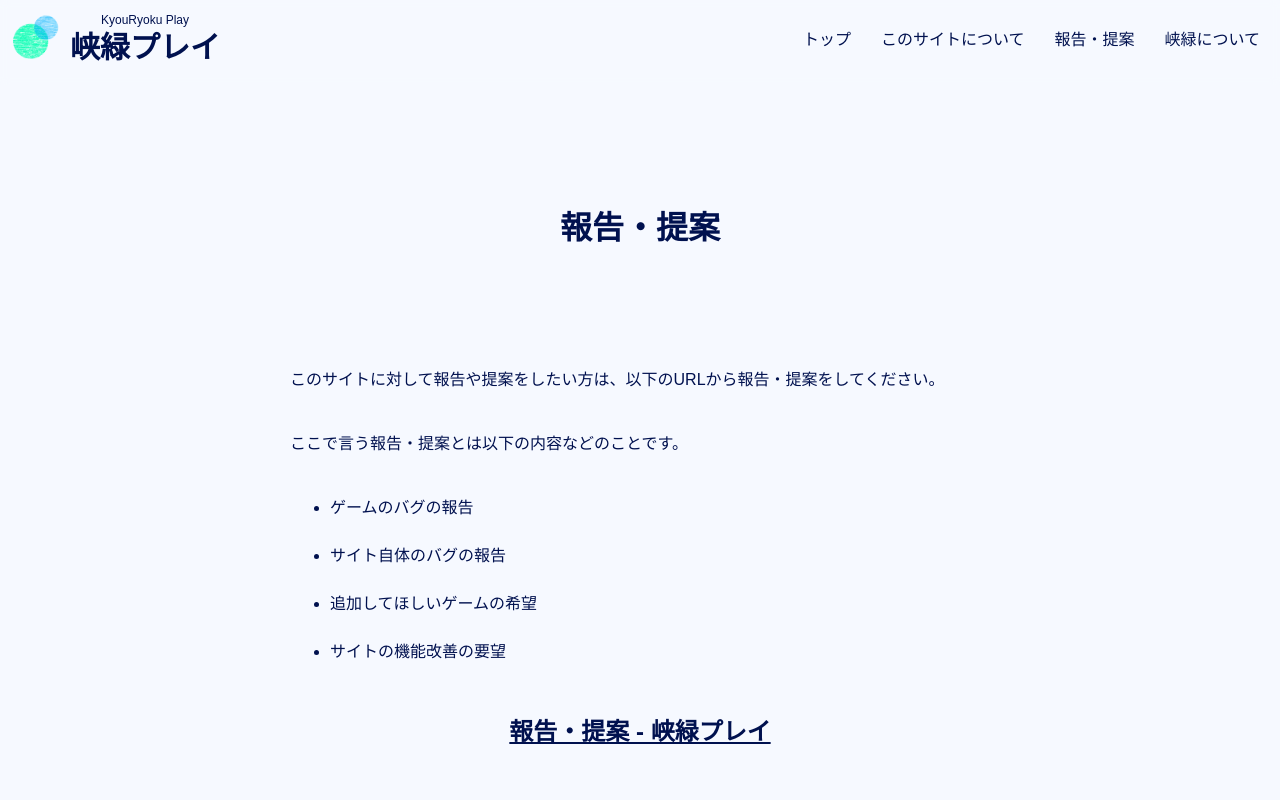
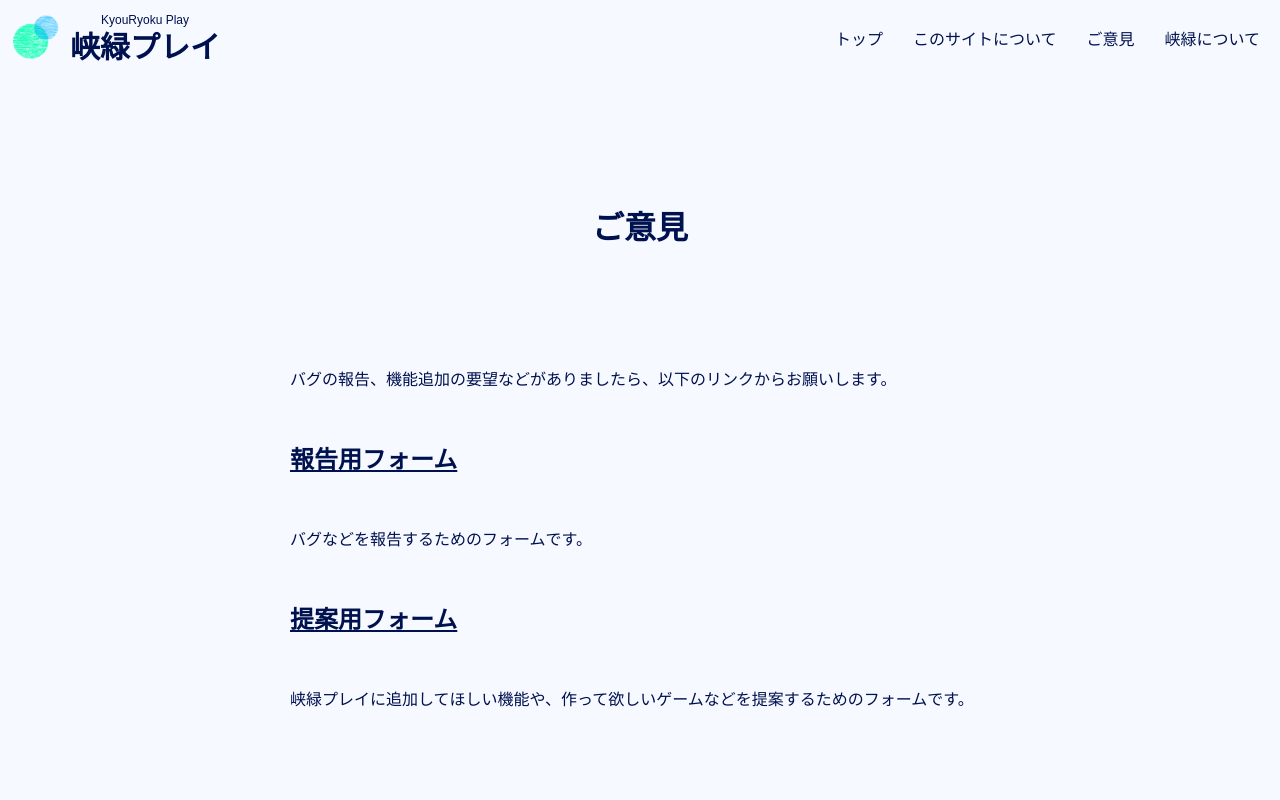
Before and after one commit to goshieta/kyouryoku-play, a Next.js app: page /additional/report in a window 1280 px wide. Shown: the top 800 px of the page. Built offline with nearby package versions, Linux system fonts and the light colour scheme.

Commit message:
additionalの内容を更新した

```diff
--- a/app/additional/report/page.tsx
+++ b/app/additional/report/page.tsx
@@ -3,32 +3,46 @@ import Link from "next/link";
 import styles from "../additional.module.css";
 
 export const metadata: Metadata = {
-  title: "報告・提案 - 峡緑プレイ",
+  title: "ご意見 - 峡緑プレイ",
 };
 
 export default function Report() {
   return (
     <div id={styles.explain_area}>
-      <h1>報告・提案</h1>
+      <h1>ご意見</h1>
+
       <p>
-        このサイトに対して報告や提案をしたい方は、以下のURLから報告・提案をしてください。
+        バグの報告、機能追加の要望などがありましたら、以下のリンクからお願いします。
       </p>
-      <p>ここで言う報告・提案とは以下の内容などのことです。</p>
-      <ul>
-        <li>ゲームのバグの報告</li>
-        <li>サイト自体のバグの報告</li>
-        <li>追加してほしいゲームの希望</li>
-        <li>サイトの機能改善の要望</li>
-      </ul>
-      <h2 style={{ textAlign: "center" }}>
+
+      <h2>
         <Link
-          href="https://docs.google.com/forms/d/e/1FAIpQLSdaZz9zai6JSEa1zi9yqTfc2A0XtjS8WjYUwYGwWS1lM_0lwA/viewform?usp=sf_link"
+          href="https://forms.gle/UfTfCtC8YDkWXd8D8"
           target="_blank"
-          rel="norefferrer"
+          rel="noopener noreferrer"
         >
-          報告・提案 - 峡緑プレイ
+          報告用フォーム
         </Link>
       </h2>
+      <p>バグなどを報告するためのフォームです。</p>
+      <h2>
+        <Link
+          href="https://forms.gle/kqt9KGzQkZbGgQvP7"
+          target="_blank"
+          rel="noopener noreferrer"
+        >
+          提案用フォーム
+        </Link>
+      </h2>
+      <p>
+        峡緑プレイに追加してほしい機能や、作って欲しいゲームなどを提案するためのフォームです。
+      </p>
+      <br />
+      <br />
+      <p>
+        またサポートメールもあります。このほかの要件で連絡を取りたい場合は以下のメールアドレスからお願いします。
+      </p>
+      <a href="mailto:kyouryoku@ymail.ne.jp">kyouryoku@ymail.ne.jp</a>
     </div>
   );
 }
--- a/app/additional/update/page.tsx
+++ b/app/additional/update/page.tsx
@@ -10,6 +10,7 @@ export default function Update() {
     <div id={styles.explain_area}>
       <h1>アップデート情報</h1>
       <div className="block">
+        <p>2024/10/27 : サイトの外観を一新、内部処理を簡素化した</p>
         <p>2024/02/02 : ダークモード対応</p>
         <p>2024/02/02 : 走る城を追加</p>
         <p>2024/02/02 : ヘマヘマサッカーを追加</p>
--- a/app/component/common/Footer.tsx
+++ b/app/component/common/Footer.tsx
@@ -8,7 +8,7 @@ export default function Footer() {
       <div id={styles.f_linkArea}>
         <Link href="/">トップ</Link>
         <Link href="/additional/about">このサイトについて</Link>
-        <Link href="/additional/report">報告・提案</Link>
+        <Link href="/additional/report">ご意見</Link>
         <Link href="/additional/aboutkyouryoku">峡緑について</Link>
         <Link href="/additional/update">アップデート情報</Link>
       </div>
--- a/app/component/common/Header.tsx
+++ b/app/component/common/Header.tsx
@@ -13,7 +13,7 @@ export default function Header() {
     <>
       <Link href="/">トップ</Link>
       <Link href="/additional/about">このサイトについて</Link>
-      <Link href="/additional/report">報告・提案</Link>
+      <Link href="/additional/report">ご意見</Link>
       <Link href="/additional/aboutkyouryoku">峡緑について</Link>
     </>
   );
```
Also changed, not shown: app/additional/about/page.tsx (+7 -4 lines).
